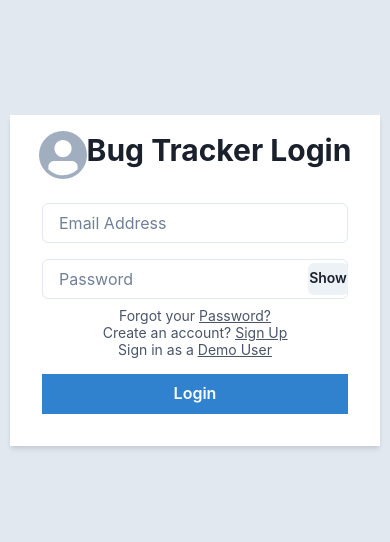
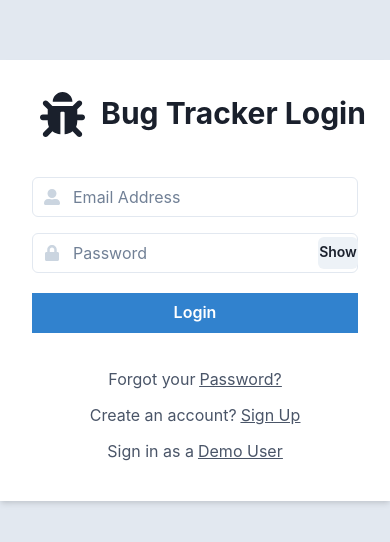
Before and after one commit to ShariqAli-Dev/bug-tracker, a Next.js app: page / in a window 390 px wide. Shown: the part 138-680 px from the top of the page. Built offline with nearby package versions, Linux system fonts and the light colour scheme.

Commit message:
added react icons and made form responsive

```diff
--- a/package.json
+++ b/package.json
@@ -15,7 +15,8 @@
     "framer-motion": "^6",
     "next": "12.2.0",
     "react": "18.2.0",
-    "react-dom": "18.2.0"
+    "react-dom": "18.2.0",
+    "react-icons": "^4.4.0"
   },
   "devDependencies": {
     "@types/node": "18.0.1",
--- a/pages/index.tsx
+++ b/pages/index.tsx
@@ -1,8 +1,8 @@
 import type { NextPage } from 'next';
 import {
-  Avatar,
   Box,
   Button,
+  chakra,
   Flex,
   FormControl,
   FormHelperText,
@@ -16,12 +16,16 @@ import {
 } from '@chakra-ui/react';
 import Link from 'next/link';
 import { useState } from 'react';
+import { FaUserAlt, FaLock, FaBug } from 'react-icons/fa';
 
 const helperTexts = [
   { text: 'Forgot your', hyperText: 'Password?', url: 'forgot' },
   { text: 'Create an account?', hyperText: 'Sign Up', url: 'signup' },
   { text: 'Sign in as a', hyperText: 'Demo User', url: 'demo' },
 ];
+
+const CFaUserAlt = chakra(FaUserAlt);
+const CFaLock = chakra(FaLock);
 
 const Home: NextPage = () => {
   const [showPassword, setShowPassword] = useState(false);
@@ -47,8 +51,10 @@ const Home: NextPage = () => {
         p={{ base: '1rem', sm: '2rem', md: '3rem', lg: '5rem' }}
       >
         {/* HEADING */}
-        <Flex>
-          <Avatar />
+        <Flex justifyContent='center' alignItems='center'>
+          <div style={{ margin: '1rem' }}>
+            <FaBug size={45} />
+          </div>
           <Heading>Bug Tracker Login</Heading>
         </Flex>
 
@@ -59,14 +65,18 @@ const Home: NextPage = () => {
               {/* EMAIL */}
               <FormControl>
                 <InputGroup>
-                  {/* <InputLeftElement pointerEvents="none" children={<CFaUserAlt color="gray.300"/>}/> */}
+                  <InputLeftElement pointerEvents='none'>
+                    <CFaUserAlt color='gray.300' />
+                  </InputLeftElement>
                   <Input type='email' placeholder='Email Address' />
                 </InputGroup>
               </FormControl>
               {/* PASSWORD */}
               <FormControl>
                 <InputGroup>
-                  {/* <InputLeftElement pointerEvents='none' color='gray.300' children={<CFaLock color='gray.300'/>}/> */}
+                  <InputLeftElement pointerEvents='none' color='gray.300'>
+                    <CFaLock color='gray.300' />
+                  </InputLeftElement>
                   <Input
                     type={showPassword ? 'text' : 'password'}
                     placeholder='Password'
@@ -81,32 +91,41 @@ const Home: NextPage = () => {
                     </Button>
                   </InputRightElement>
                 </InputGroup>
+                {/* SUBMIT LOGIN */}
+                <Button
+                  borderRadius={0}
+                  type='submit'
+                  variant='solid'
+                  colorScheme='blue'
+                  width='full'
+                  marginTop={5}
+                  marginBottom={5}
+                >
+                  Login
+                </Button>
                 {/* BOTTOM  LINKS */}
                 <FormHelperText textAlign='center'>
                   {helperTexts.map((helperText) => {
                     return (
-                      <div key={helperText.url}>
-                        {helperText.text}{' '}
-                        <Text as='u'>
+                      <Flex
+                        justifyContent='center'
+                        alignItems='center'
+                        key={helperText.url}
+                        padding='.5rem'
+                      >
+                        <Text marginRight={1} fontSize='md'>
+                          {helperText.text}
+                        </Text>
+                        <Text as='u' fontSize='md'>
                           <Link href={helperText.url}>
                             {helperText.hyperText}
                           </Link>
                         </Text>
-                      </div>
+                      </Flex>
                     );
                   })}
                 </FormHelperText>
               </FormControl>
-              {/* SUBMIT LOGIN */}
-              <Button
-                borderRadius={0}
-                type='submit'
-                variant='solid'
-                colorScheme='blue'
-                width='full'
-              >
-                Login
-              </Button>
             </Stack>
           </form>
         </Box>
```
Also changed, not shown: 1 other file (tests, documents, lock files or other folders).
